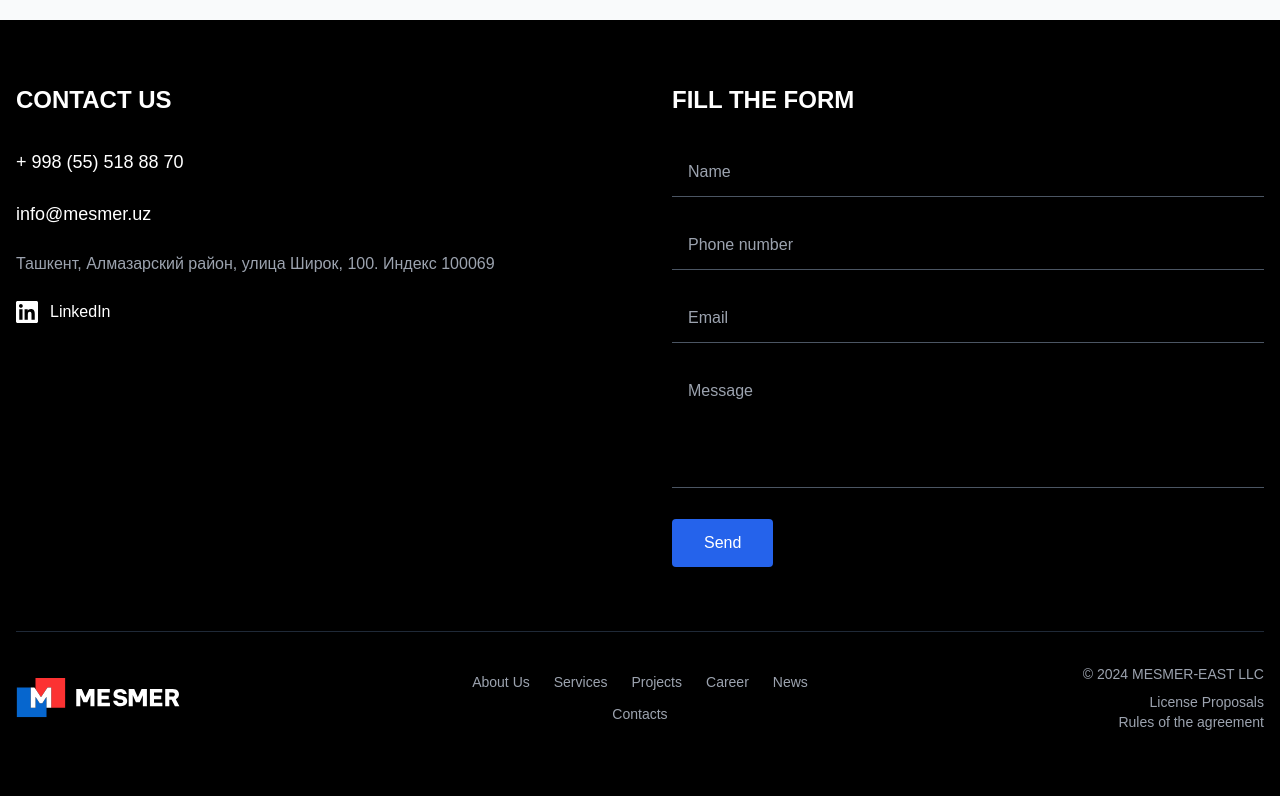
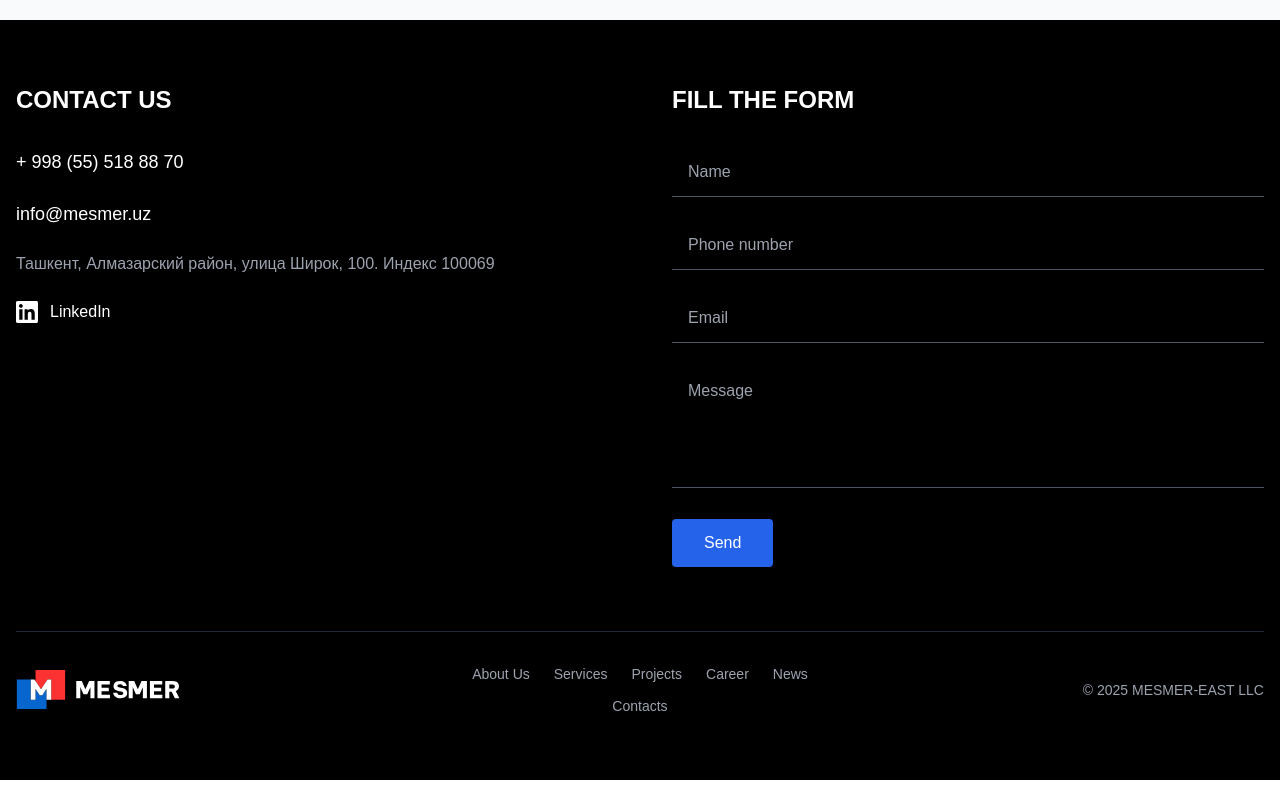
Before and after one commit to khurshidnm/landing-mesmer, a Next.js app: page /en/about in a window 1280 px wide. Shown: the part 4853-5649 px from the top of the page. Built offline with nearby package versions, Linux system fonts and the light colour scheme; no server answers; the database is empty.

Commit message:
Update Footer.tsx

```diff
--- a/src/app/[locale]/(root)/components/Footer.tsx
+++ b/src/app/[locale]/(root)/components/Footer.tsx
@@ -215,8 +215,11 @@ const Footer = () => {
               </Link>
             </nav>
             <div className="text-right text-sm text-gray-400">
-              <p>© 2024 MESMER-EAST LLC</p>
+              <p>© 2025 MESMER-EAST LLC</p>
+
+              {/*
               <div className="mt-2 space-x-4">
+
                 <div className="hover:text-white transition-colors">
                   <a href="/MESMER RULES.pdf">{navbarLang("license")}</a>
                 </div>
@@ -224,6 +227,8 @@ const Footer = () => {
                   <a href="/MESMER RULES.pdf"> {navbarLang("rules")}</a>
                 </div>
               </div>
+              */}
+
             </div>
           </div>
         </div>
```
